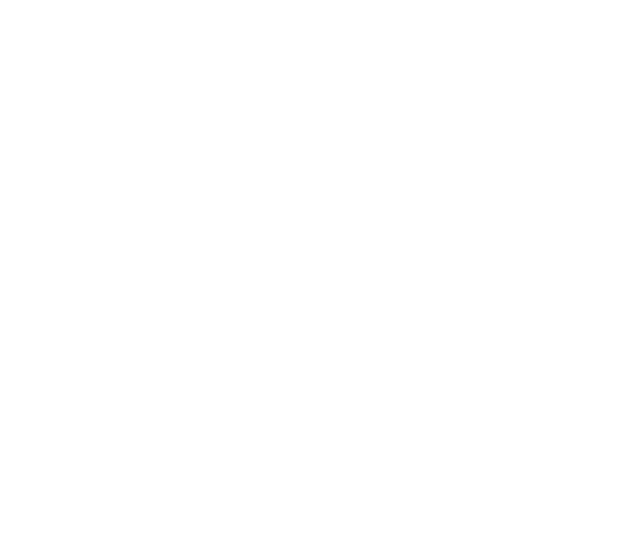
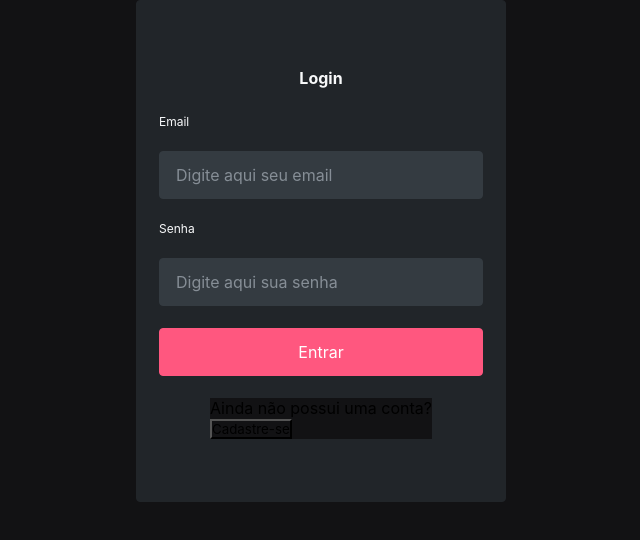
Before and after one commit to Kenzie-Academy-Brasil-Developers/react-entrega-kenzie-hub-srod-douglas, a React (Create React App) app: page / in a window 1280 px wide. Shown: the top 540 px of the page, without its empty margins (319-959 px from the left). Built offline with nearby package versions, Linux system fonts and the light colour scheme.

Commit message:
feat: style adjusts login page

```diff
--- a/src/App.jsx
+++ b/src/App.jsx
@@ -1,8 +1,9 @@
+import FormLogin from "./pages/login/Form";
 
 
 function App() {
   return (
-<></>
+    <FormLogin/>
   );
 }
 
--- /dev/null
+++ b/src/pages/login/Form/index.jsx
@@ -0,0 +1,26 @@
+import React from "react";
+import StyledButtons from "../../../styles/buttons";
+import StyledTitles from "../../../styles/typographies";
+import StyledFormLogin from "./styles";
+
+const FormLogin = () => {
+    return (
+        <>
+            <StyledFormLogin>
+                <div>
+                    <StyledTitles typography="titleOne">Login</StyledTitles>
+                </div>
+                <label>Email</label>
+                <input placeholder="Digite aqui seu email"/>
+                <label>Senha</label>
+                <input placeholder="Digite aqui sua senha"/>
+                <StyledButtons howUse="entry"/>
+                <div>
+                    <StyledTitles typography="headlineBold">Ainda não possui uma conta?</StyledTitles>
+                    <StyledButtons howUse="goRegister"/>
+                </div>
+            </StyledFormLogin>
+        </>
+    )
+}
+export default FormLogin
--- /dev/null
+++ b/src/pages/login/Form/styles.js
@@ -0,0 +1,50 @@
+import styled from "styled-components";
+
+const StyledFormLogin = styled.form`
+
+    label, form, input, h1{
+        background-color: var(--color-grey-3);
+    }
+    display: flex;
+    flex-direction: column;
+    align-items: center;
+    justify-content: center;
+    margin: 0 auto;
+    gap: 22px;
+    padding: 42px 22px;
+
+    height: 502px;
+    width: 100%;
+    max-width:370px;
+
+    border: 1px solid var(--color-grey-3);
+    border-radius: 4px;
+
+    background-color: var(--color-grey-3);
+    label{
+
+        width: 100%;
+        font-size: var(--font-size-2);
+        font-weight: var(--font-weight-regular);
+        color: var(--color-grey-0);
+    }
+    input {
+        width: 100%;
+        max-width: 346px;
+        height: 48px;
+        padding: 0 16px;
+        border: 1px solid var(--color-grey-2);
+        border-radius: 4px;
+        background-color: var(--color-grey-2);
+
+        font-family: "Inter", sans-serif;
+        font-size: var(--font-size-1);
+        font-weight: var(--font-regular);
+
+        &::placeholder {
+            color: var(--color-grey-1);
+        }
+  }
+`;
+
+export default StyledFormLogin;
--- /dev/null
+++ b/src/styles/baseButtons/index.jsx
@@ -0,0 +1,13 @@
+import React from "react";
+
+const baseButtons = ({howUse, isReleased, className}) => {
+    return(
+        <>
+            {howUse === "entry" && <button /* isReleased={isReleased}  */className={className} type="submit">Entrar</button>}
+            {howUse === "goRegister" && <button className={className}>Cadastre-se</button>}
+            {howUse === "newRegister" && <button /* isReleased={isReleased} */ className={className}>Cadastrar</button>}
+            {howUse === "return" && <button className={className}>Voltar</button>}
+        </>
+    )
+}
+export default baseButtons
--- /dev/null
+++ b/src/styles/baseTitles/index.jsx
@@ -0,0 +1,18 @@
+import React from "react";
+
+
+const baseTitles = ({typography, className, children}) => {
+    return(
+        <>
+        {typography === "titleOne" && <h1 className={className}>{children}</h1>}
+        {typography === "titleTwo" && <h2 className={className}>{children}</h2>}
+        {typography === "titleThree" && <h3 className={className}>{children}</h3>}
+
+        {typography === "headline" && <span className={className}>{children}</span>}
+        {typography === "headlineBold" && <p className={className}>{children}</p>}
+        {typography === "headlineItalic" && <span className={className}>{children}</span>}
+        </>
+    )
+}
+
+export default baseTitles
--- /dev/null
+++ b/src/styles/buttons.js
@@ -0,0 +1,42 @@
+/* eslint-disable default-case */
+import styled, { css } from "styled-components"
+import baseButtons from "./baseButtons"
+
+const StyledButtons = styled(baseButtons)`
+
+    transition: .5s;
+    cursor: pointer;
+
+    ${({howUse}) => {
+
+        switch(howUse){
+
+            case "entry":
+                return css`
+                    width: 100%;
+                    max-width: 346px;
+                    height: 48px;
+                    padding: 0 22px;
+
+                    background-color: var(--color-primary);
+                    color: var(--color-white);
+
+                    border: 1px solid var(--color-primary);
+                    border-radius: 4px;
+
+                    font-size: var(--font-size-1);
+                    font-weight: var(--font-weight-regular);
+
+
+
+                    &:hover{
+                        background-color: var(--color-primary-focus)
+                    }
+
+
+
+                `
+        }
+    }}
+`
+export default StyledButtons
--- a/src/styles/global.js
+++ b/src/styles/global.js
@@ -10,9 +10,12 @@
         text-decoration: none;
         font-family: "Inter", sans-serif;
         cursor: default;
+        background-color: var(--color-grey-4);
     }
 
     :root{
+
+        --color-white: #fff;
 
         --color-grey-0:#F8F9FA;
         --color-grey-1:#868E96;
--- a/src/styles/typographies.js
+++ b/src/styles/typographies.js
@@ -0,0 +1,20 @@
+/* eslint-disable default-case */
+import styled, { css } from "styled-components";
+import baseTitles from "./baseTitles";
+
+const StyledTitles = styled(baseTitles)`
+    ${({typography}) =>{
+
+        switch(typography){
+            case "titleOne":
+                return css`
+                font-size: var(--font-size-1);
+                font-weight: var(--font-weight-bold);
+                line-height: 28px;
+                color: var(--color-grey-0);
+                `
+        }
+    }}
+`
+
+export default StyledTitles
```
Also changed, not shown: src/assets/images/logoBrand.svg (added), src/pages/register/Form/index.jsx (added), src/pages/register/Form/styles.js (added), src/styles/baseButtons/index.js (deleted), src/styles/baseTitles/index.js (deleted).
